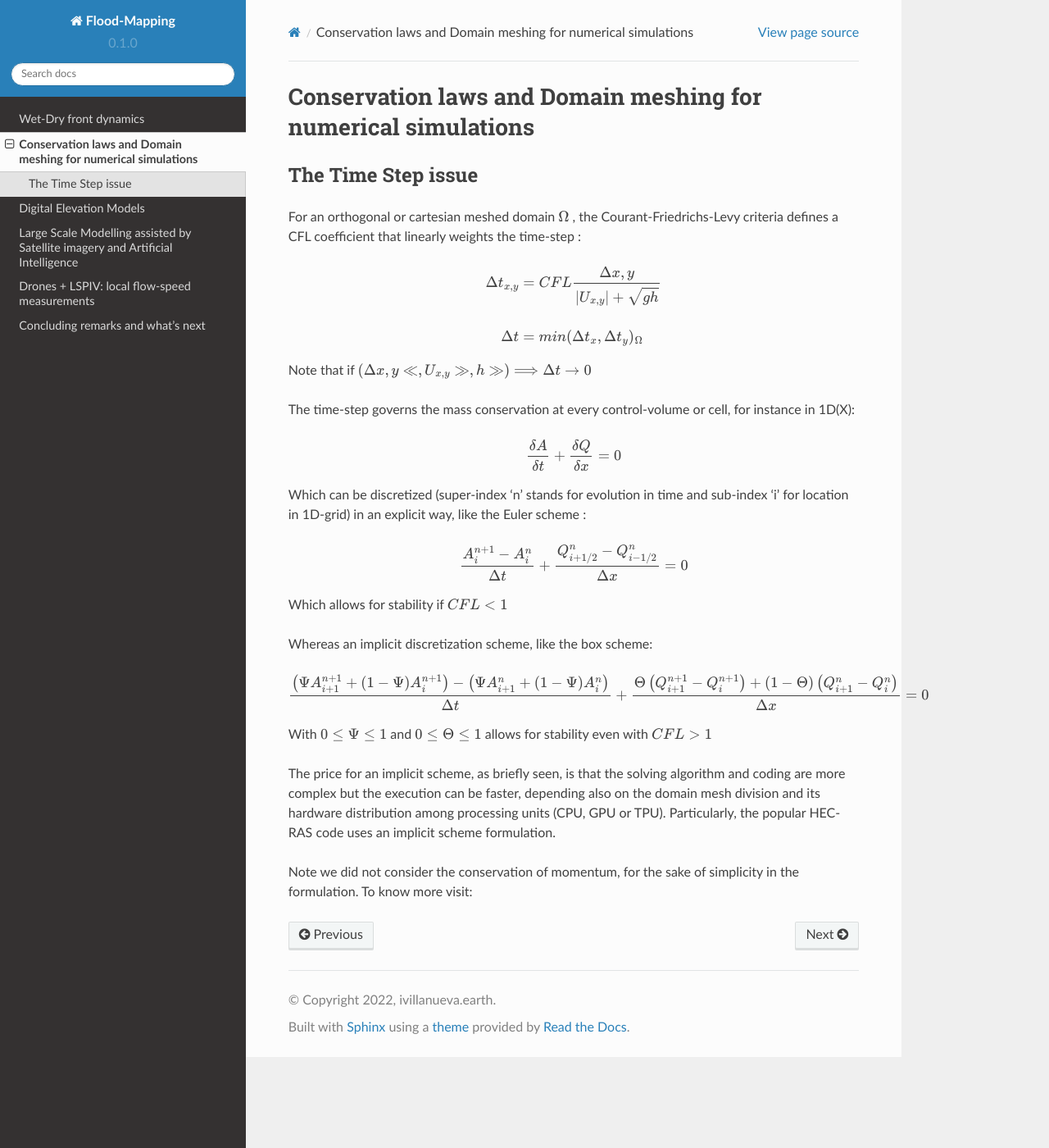
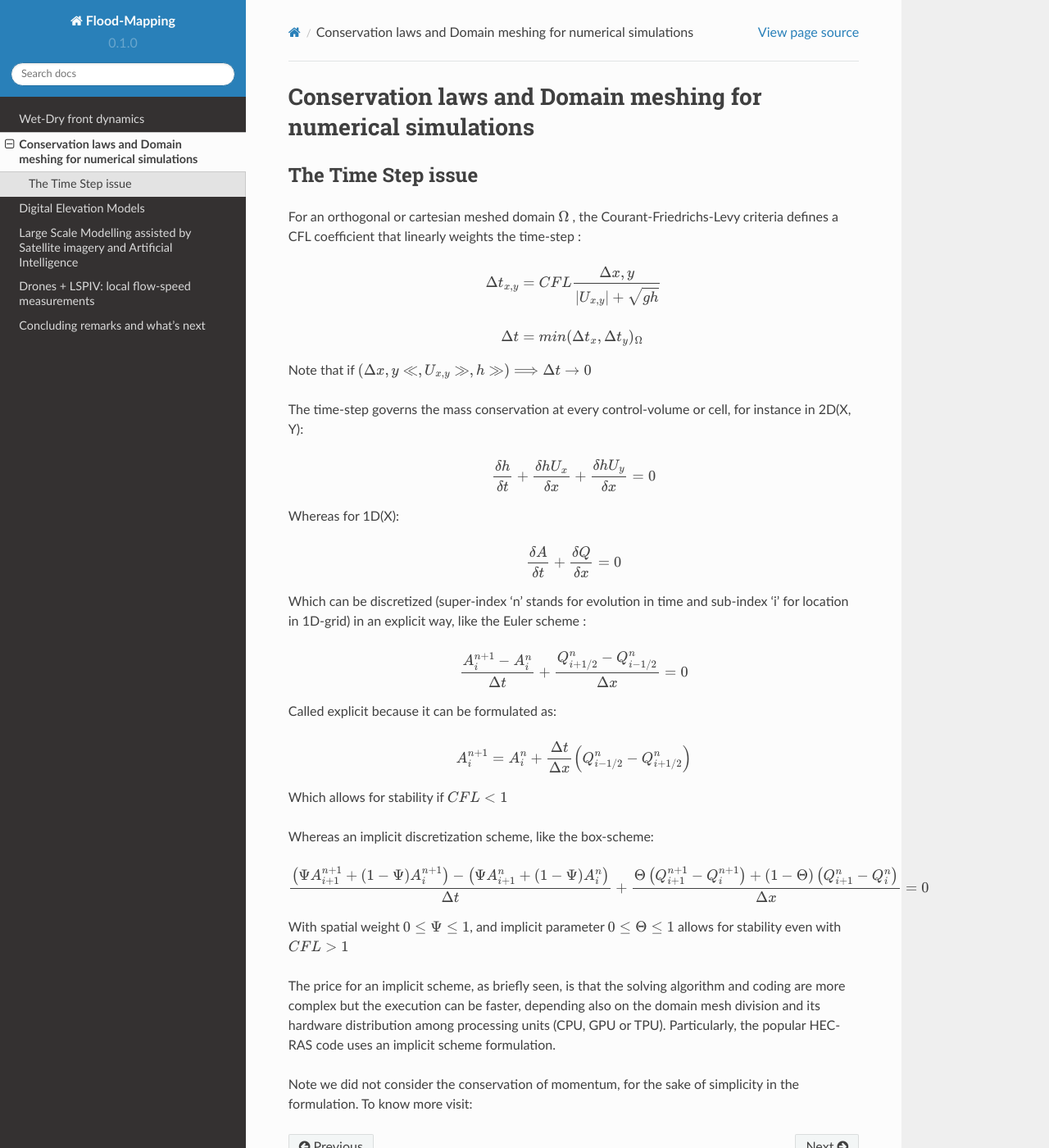
Before and after one commit to ivillamadrid/FloodMapping, a Sphinx documentation site: the page built from docs/source/claws.rst, in a window 1280 px wide and 1400 px high. Shown: the whole window at 82% size. Built offline with Sphinx 7.4.7 and the Read the Docs theme 2.0.0, drawn with Linux system fonts in a browser that asks for light colours.

Commit message:
Update claws.rst

```diff
--- a/docs/source/claws.rst
+++ b/docs/source/claws.rst
@@ -15,7 +15,13 @@ For an orthogonal or cartesian meshed domain  :math:`\Omega` , the Courant-Fried
 
 Note that if :math:`(\Delta {x, y}\ll, U_{x, y}\gg, h\gg )\Longrightarrow \Delta t \rightarrow 0`
 
-The time-step governs the mass conservation at every control-volume or cell, for instance in 1D(X):
+The time-step governs the mass conservation at every control-volume or cell, for instance in 2D(X, Y):
+
+.. math::
+
+  \frac{\delta h} {\delta t} + \frac{\delta hU_x} {\delta x}+ \frac{\delta hU_y} {\delta x}=0
+
+Whereas for 1D(X):
 
 .. math::
 
@@ -27,15 +33,21 @@ Which can be discretized (super-index 'n' stands for evolution in time and sub-i
 
   \frac{ A^{n+1}_i - A^{n}_i} {\Delta t} + \frac{Q^{n}_{i+1/2}-Q^{n}_{i-1/2}} {\Delta x}=0
 
+Called explicit because it can be formulated as:
+
+.. math::
+
+  A^{n+1}_i =  A^{n}_i+ \frac{\Delta t}{\Delta x} \left( Q^{n}_{i-1/2}-Q^{n}_{i+1/2} \right)
+
 Which allows for stability if  :math:`CFL \lt 1`
 
-Whereas an implicit discretization scheme, like the box scheme:
+Whereas an implicit discretization scheme, like the box-scheme:
 
 .. math::
 
   \frac{ \left( \Psi A^{n+1}_{i+1} + (1-\Psi) A^{n+1}_i \right)- \left( \Psi A^{n}_{i+1} + (1-\Psi) A^{n}_i \right)} {\Delta t} + \frac{\Theta \left(Q^{n+1}_{i+1}-Q^{n+1}_{i}\right)+(1-\Theta)\left( Q^{n}_{i+1}-Q^{n}_{i}\right)} {\Delta x}=0
 
-With  :math:`0 \le \Psi \le 1` and :math:`0 \le \Theta \le 1` allows for stability even with :math:`CFL \gt 1`
+With  spatial weight :math:`0 \le \Psi \le 1`, and implicit parameter :math:`0 \le \Theta \le 1` allows for stability even with :math:`CFL \gt 1`
 
 The price for an implicit scheme, as briefly seen, is that the solving algorithm and coding are more complex but the execution can be faster, depending also on the domain mesh division and its hardware distribution among processing units (CPU, GPU or TPU).
 Particularly, the popular HEC-RAS code uses an implicit scheme formulation.
```
